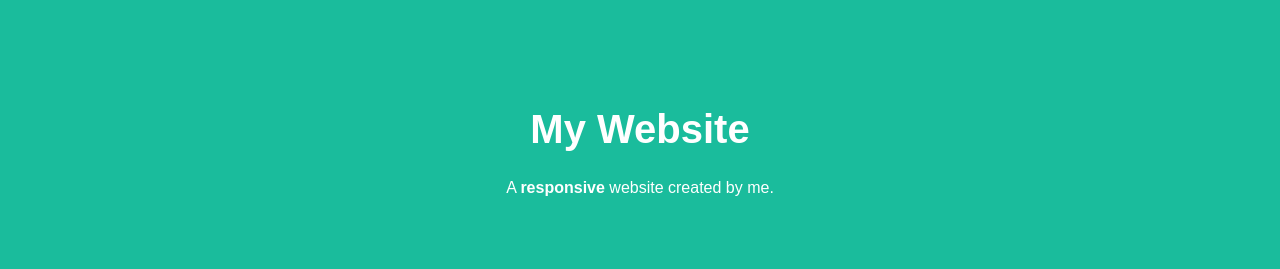
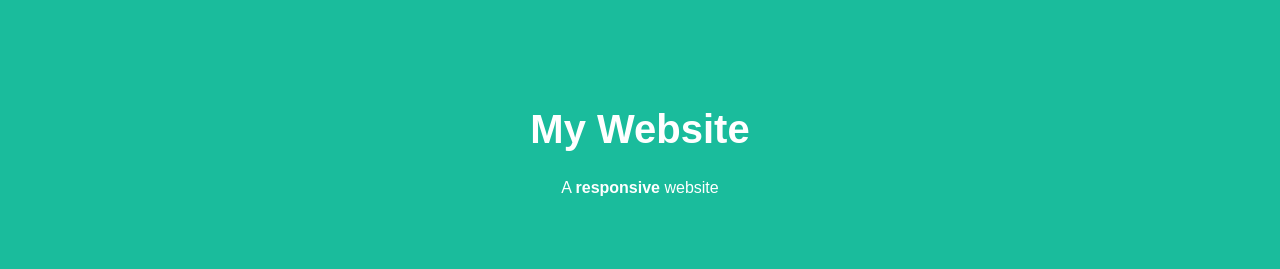
Before and after one commit to felipemelo/PendoSandbox, a plain HTML site: page index.html in a window 1280 px wide. Shown: the top 269 px of the page. Drawn offline with Linux system fonts and the light colour scheme.

Commit message:
Update index.html

```diff
--- a/index.html
+++ b/index.html
@@ -160,7 +160,7 @@ body {
 
 <div class="header">
   <h1>My Website</h1>
-  <p>A <b>responsive</b> website created by me.</p>
+  <p>A <b>responsive</b> website</p>
 </div>
 
 <div class="navbar">
```
